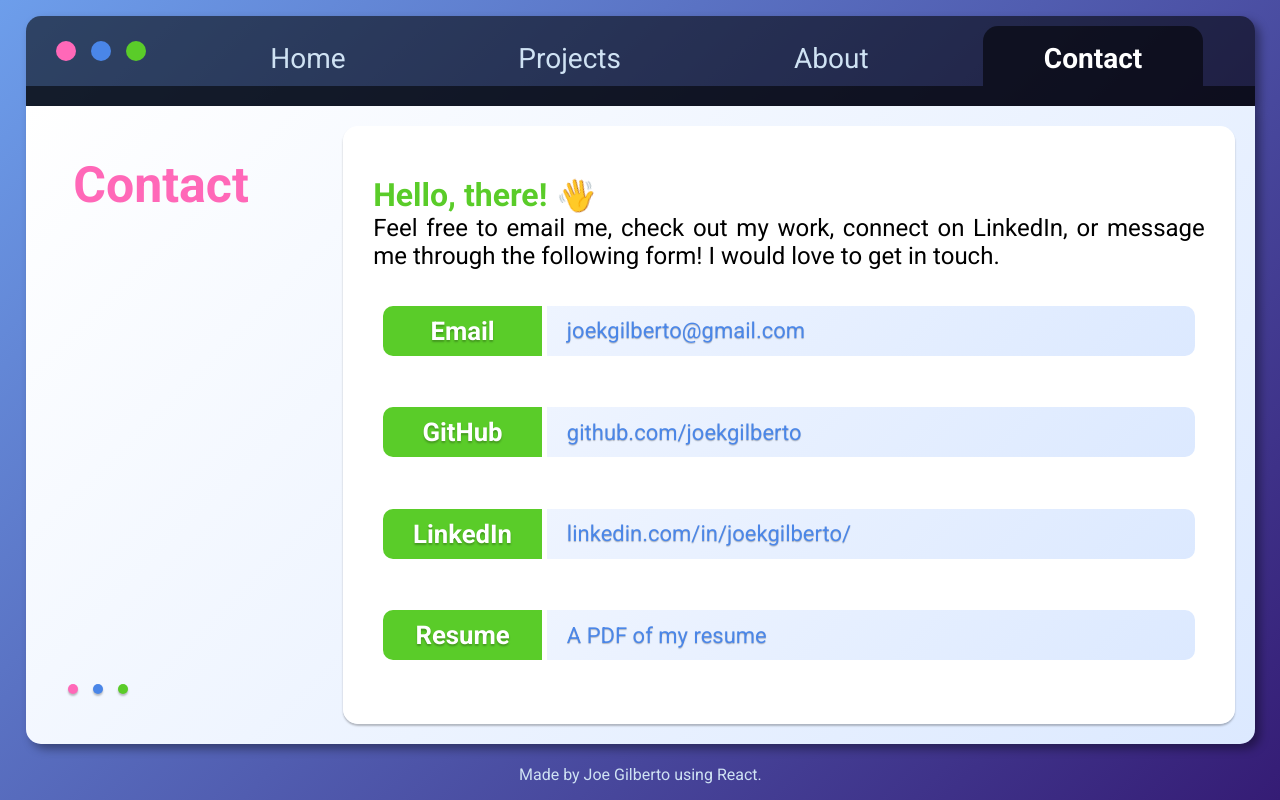
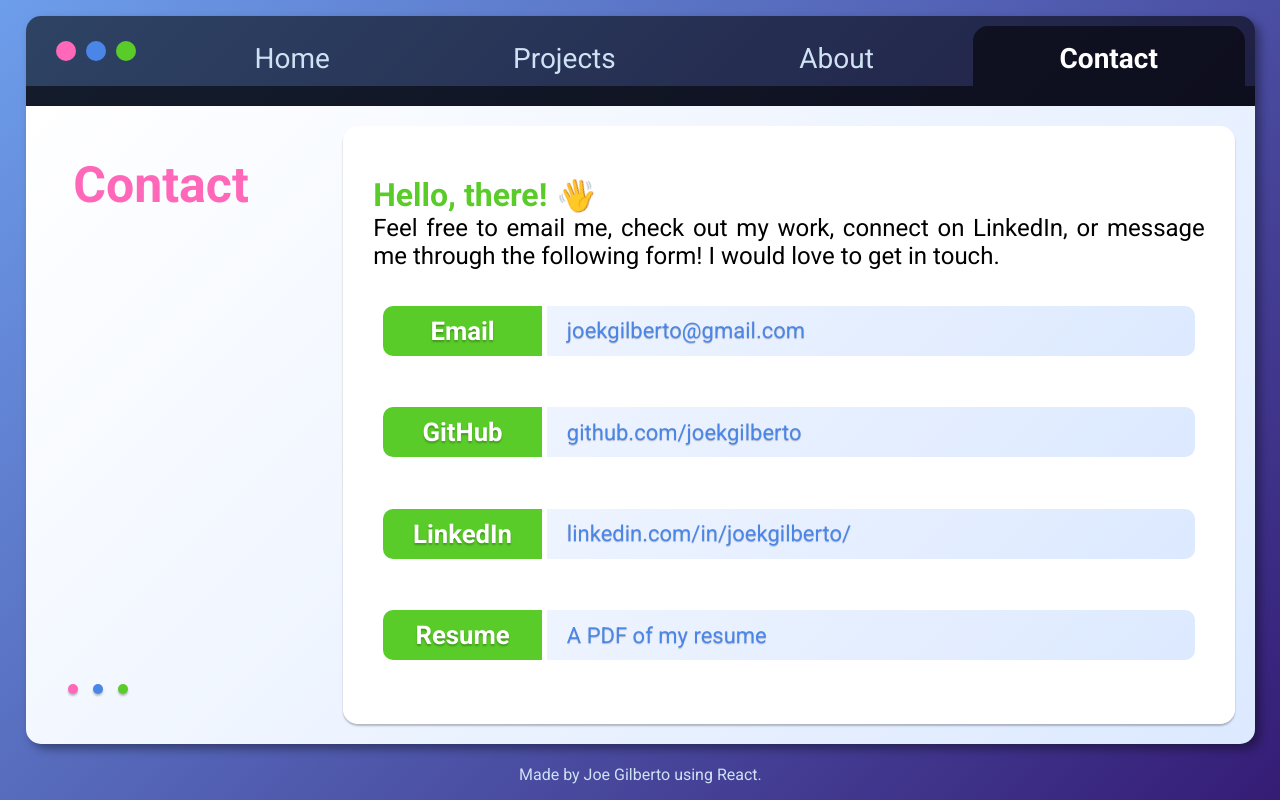
Before and after one commit to joekgilberto/portfolio, a React (Create React App) app: page /contact in a window 1280 px wide. Built offline with nearby package versions, Linux system fonts and the light colour scheme.

Commit message:
adjusts media queries to header tabs

```diff
--- a/src/components/Header/Header.css
+++ b/src/components/Header/Header.css
@@ -14,15 +14,20 @@ header {
 header nav {
     display: none;
     display: flex;
-    justify-content: space-between;
     width: 100%;
     overflow-x: scroll;
+    padding: 0 10px;
 }
 
 header nav a {
+    width: 100%;
     color: #cfe2f3;
     text-decoration: none;
     font-size: 16px;
+}
+
+header nav a div {
+    width: 100%;
 }
 
 header nav a:hover {
@@ -31,8 +36,7 @@ header nav a:hover {
 }
 
 header nav div {
-    width: 70px;
-    height: 50px;
+    height: 60px;
     display: flex;
     justify-content: center;
     align-items: center;
@@ -41,20 +45,13 @@ header nav div {
     margin-top: 10px;
 }
 
-#first{
-     margin-left: 10px;
-}
-
-#last {
-    margin-right: 10px;
-}
-
 .fake-buttons {
+    height: 70px;
+    width: auto;
     display: none;
     justify-content: space-between;
     align-items: center;
-    width: auto;
-    height: 70px;
+    gap: 5px;
     padding: 0 0 0 20px;
 }
 
@@ -78,6 +75,7 @@ header nav div {
 .dot.green {
     display: none;
     animation: green-dot .5s forwards 3s;
+    margin-right: 10px;
 }
 
 .active {
@@ -90,16 +88,9 @@ header nav div {
     header nav a {
         font-size: 18px;
     }
-    header nav div {
-        width: 80px;
-    }
 }
 
 @media only screen and (min-width: 445px) {
-    header nav div {
-        width: 100px;
-    }
-
     header nav a {
         font-size: 20px;
     }
@@ -118,15 +109,6 @@ header nav div {
         display: block;
     }
 
-    header nav {
-        justify-content: space-evenly;
-    }
-
-    header nav div {
-        width: 110px;
-        height: 60px;
-    }
-
     header nav a {
         font-size: 24px;
     }
@@ -139,10 +121,7 @@ header nav div {
 @media only screen and (min-width: 560px) {
 
 
-    .dot.blue {
-        display: block;
-    }
-
+    .dot.blue,
     .dot.green {
         display: block;
     }
@@ -150,14 +129,6 @@ header nav div {
     .fake-buttons {
         width: 90px;
     }
-}
-
-@media only screen and (min-width: 670px) {
-
-    header nav div {
-        width: 135px;
-    }
-
 }
 
 @media only screen and (min-width: 695px) {
@@ -176,22 +147,6 @@ header nav div {
         border-radius: 50%;
         width: 20px;
         height: 20px;
-    }
-
-}
-
-@media only screen and (min-width: 890px) {
-
-    header nav div {
-        width: 180px;
-    }
-
-}
-
-@media only screen and (min-width: 1060px) {
-
-    header nav div {
-        width: 220px;
     }
 
 }
```
